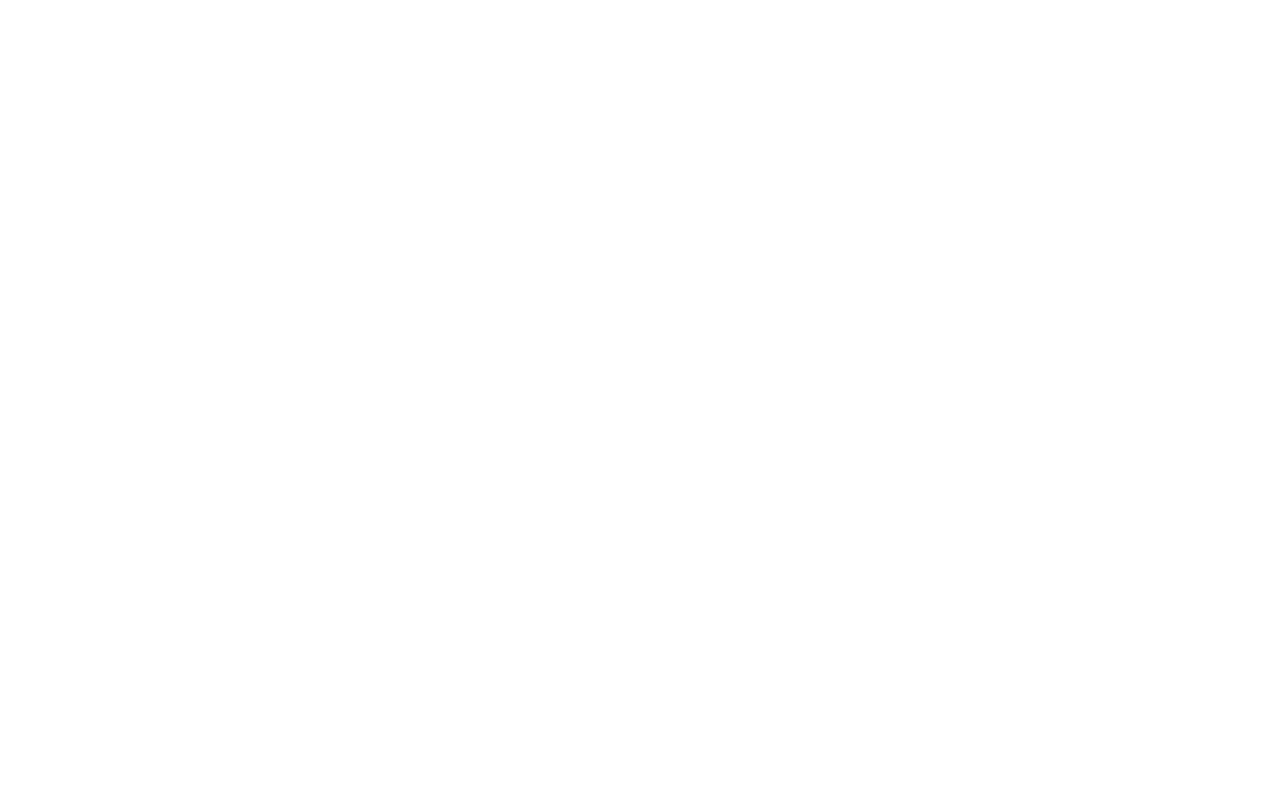
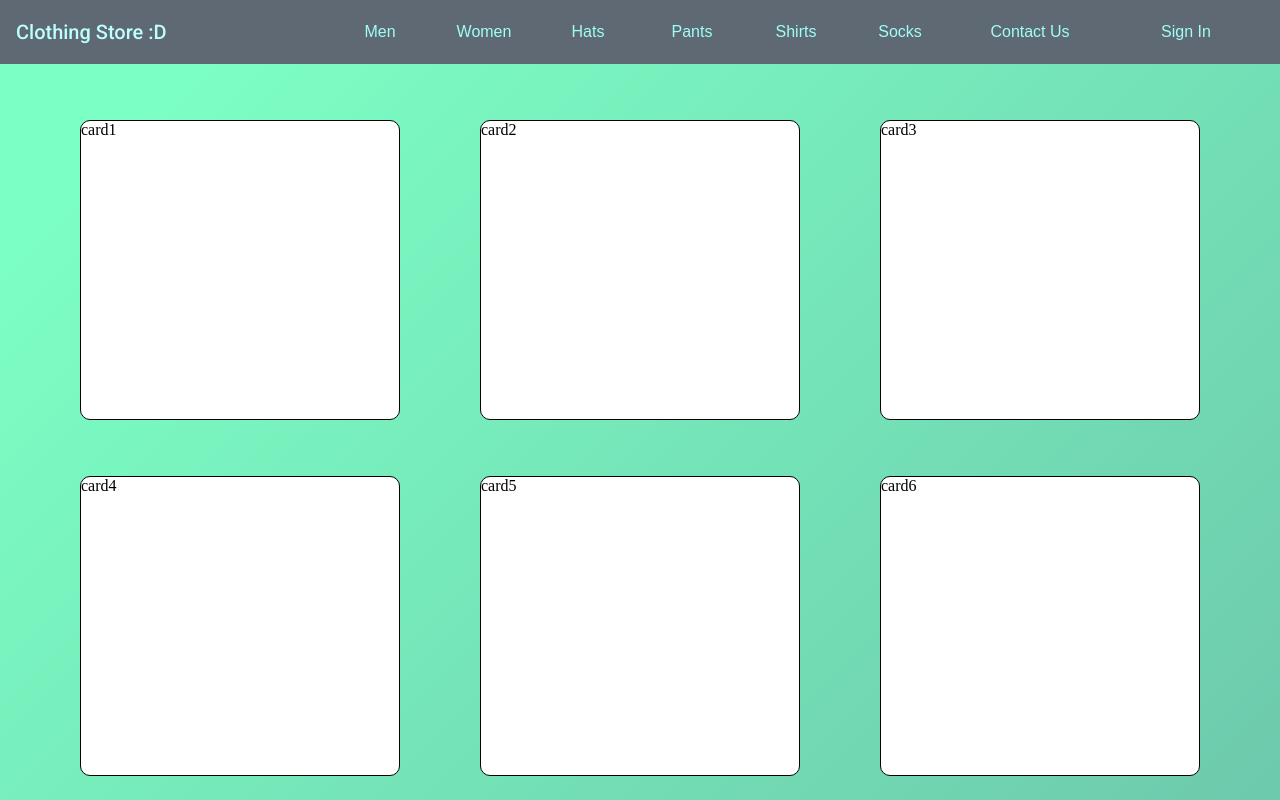
Before and after one commit to khuynh16/clothingStore, an Angular app: page /home-page in a window 1280 px wide. Before the commit this address led to /. Shown: the top 800 px of the page. Built offline with nearby package versions, Linux system fonts and the light colour scheme.

Commit message:
initial default design of home page (of cards depicting clothes)

```diff
--- a/src/app/app-routing.module.ts
+++ b/src/app/app-routing.module.ts
@@ -3,8 +3,8 @@
 import { HomePageComponent } from './home-page/home-page.component';
 
 const routes: Routes = [
-  { path: '', redirectTo: '/landing-page', pathMatch: 'full' },
-  { path: 'landing-page', component: HomePageComponent },
+  { path: '', redirectTo: '/home-page', pathMatch: 'full' },
+  { path: 'home-page', component: HomePageComponent },
 ];
 
 @NgModule({
--- a/src/app/header/header.component.css
+++ b/src/app/header/header.component.css
@@ -31,6 +31,8 @@
     width: 90%;
     height: 90%;
     color: #9FFFF5;
+    outline: none;
+    cursor: pointer;
 }
 
 button:hover {
--- a/src/app/home-page/home-page.component.css
+++ b/src/app/home-page/home-page.component.css
@@ -1,5 +1,8 @@
 :host {
-    background-image: linear-gradient( 135deg, #43CBFF 10%, #9708CC 100%);
+    /* background-color: #9FFFF5; */
+    /* background-image: linear-gradient( 135deg, #92FFC0 10%, #002661 100%); */
+    background-image: linear-gradient( 135deg, #7CFFC4 10%, #6ABEA7 100%);
+    display: block;
 }
 
 .cards {
@@ -11,6 +14,8 @@
     border: 1px solid black;
     width: 25%;
     height: 300px;
+    background-color: white;
+    border-radius: 10px;
 }
 
 .row {
```
Also changed, not shown: src/app/home-page/home-page.component.html (line endings or trailing spaces).
